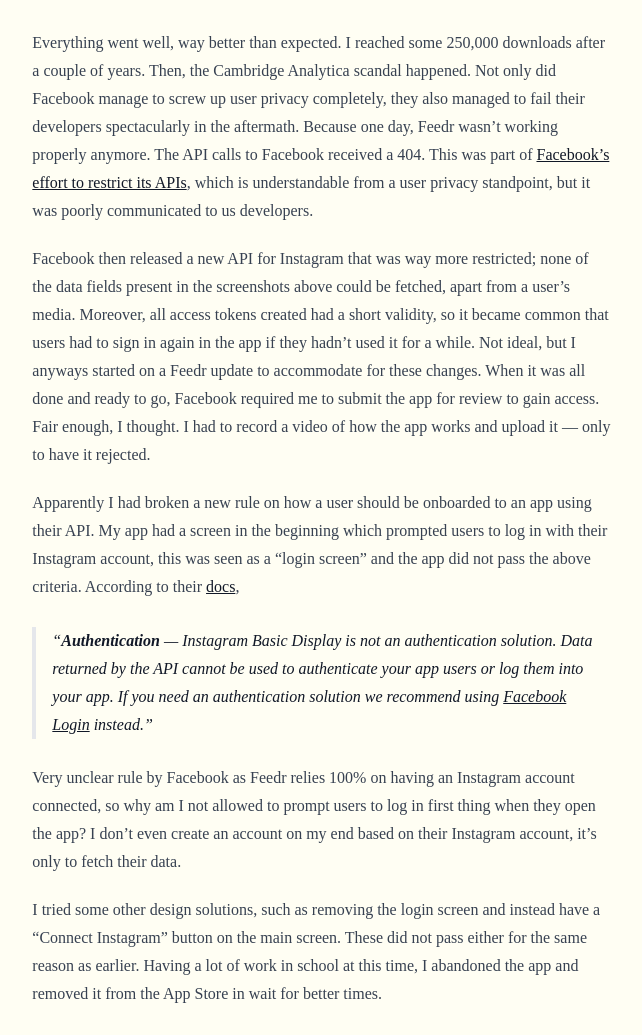
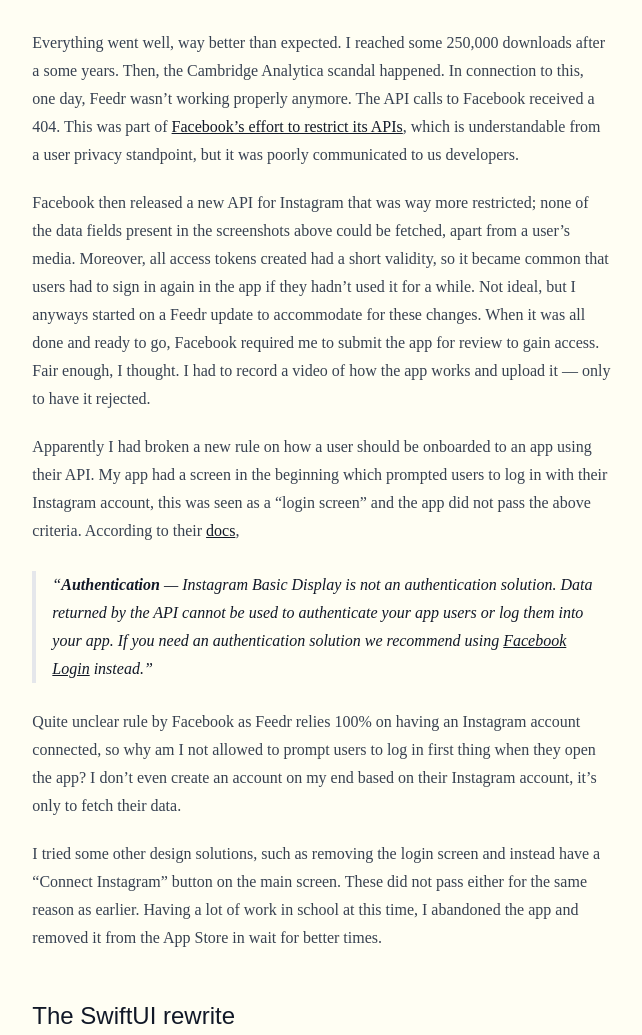
Before and after one commit to axelbacklund/axelbacklund.se, a Gatsby site: page /insights/working-with-instagram-api in a window 1280 px wide. Shown: the part 783-1818 px from the top of the page, without its empty margins (365-1007 px from the left). Built offline with nearby package versions, Linux system fonts and the light colour scheme; Gatsby itself is replaced by a stand-in of ours; some packages are replaced by stand-ins of ours; a web font is replaced by a local one.

Commit message:
Post changes

````diff
--- a/content/insights/working-with-instagram-api/working-with-instagram-api.mdx
+++ b/content/insights/working-with-instagram-api/working-with-instagram-api.mdx
@@ -13,7 +13,7 @@
 
 ![Frame 2.png](images/Frame_2.png)
 
-Everything went well, way better than expected. I reached some 250,000 downloads after a couple of years. Then, the Cambridge Analytica scandal happened. Not only did Facebook manage to screw up user privacy completely, they also managed to fail their developers spectacularly in the aftermath. Because one day, Feedr wasn’t working properly anymore. The API calls to Facebook received a 404. This was part of [Facebook’s effort to restrict its APIs](https://techcrunch.com/2018/04/04/facebook-instagram-api-shut-down/), which is understandable from a user privacy standpoint, but it was poorly communicated to us developers.
+Everything went well, way better than expected. I reached some 250,000 downloads after a some years. Then, the Cambridge Analytica scandal happened. In connection to this, one day, Feedr wasn’t working properly anymore. The API calls to Facebook received a 404. This was part of [Facebook’s effort to restrict its APIs](https://techcrunch.com/2018/04/04/facebook-instagram-api-shut-down/), which is understandable from a user privacy standpoint, but it was poorly communicated to us developers.
 
 Facebook then released a new API for Instagram that was way more restricted; none of the data fields present in the screenshots above could be fetched, apart from a user’s media. Moreover, all access tokens created had a short validity, so it became common that users had to sign in again in the app if they hadn’t used it for a while. Not ideal, but I anyways started on a Feedr update to accommodate for these changes. When it was all done and ready to go, Facebook required me to submit the app for review to gain access. Fair enough, I thought. I had to record a video of how the app works and upload it — only to have it rejected.
 
@@ -21,7 +21,7 @@
 
 > **Authentication** — Instagram Basic Display is not an authentication solution. Data returned by the API cannot be used to authenticate your app users or log them into your app. If you need an authentication solution we recommend using [Facebook Login](https://developers.facebook.com/docs/facebook-login) instead.
 
-Very unclear rule by Facebook as Feedr relies 100% on having an Instagram account connected, so why am I not allowed to prompt users to log in first thing when they open the app? I don’t even create an account on my end based on their Instagram account, it’s only to fetch their data.
+Quite unclear rule by Facebook as Feedr relies 100% on having an Instagram account connected, so why am I not allowed to prompt users to log in first thing when they open the app? I don’t even create an account on my end based on their Instagram account, it’s only to fetch their data.
 
 I tried some other design solutions, such as removing the login screen and instead have a “Connect Instagram” button on the main screen. These did not pass either for the same reason as earlier. Having a lot of work in school at this time, I abandoned the app and removed it from the App Store in wait for better times.
 
@@ -49,7 +49,7 @@
 3. Exchange the _short lived token_ for a _long lived token,_ which is valid for 60 days, and can be refreshed. Store this token securely.
 4. Get the user's username/media.
 
-Many different calls that all need to be chained. In Swift, this could lead to [callback hell](https://swiftrocks.com/avoiding-callback-hell-in-swift), but recently they introduced async/await. A very welcome addition which I took advantage of. As an example, this is what the sign in function looks like in the app, quite clean compared to what networking code could look like before.
+Many different calls that all need to be chained. In Swift, this could lead to [callback hell](https://swiftrocks.com/avoiding-callback-hell-in-swift), but recently they introduced async/await. A welcome addition which I took advantage of. As an example, this is what the sign in function looks like in the app, quite clean compared to what networking code could look like before.
 
 ```swift
 func signIn() async throws -> Token { // returns a long-lived token
````
